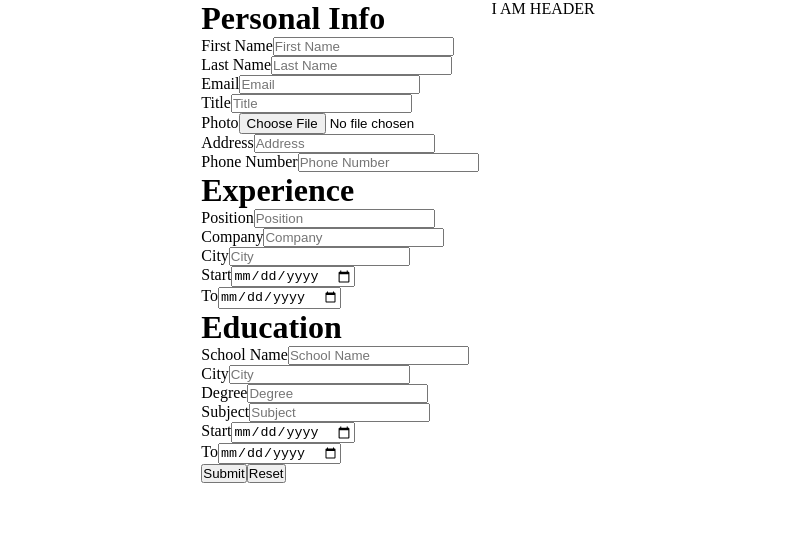
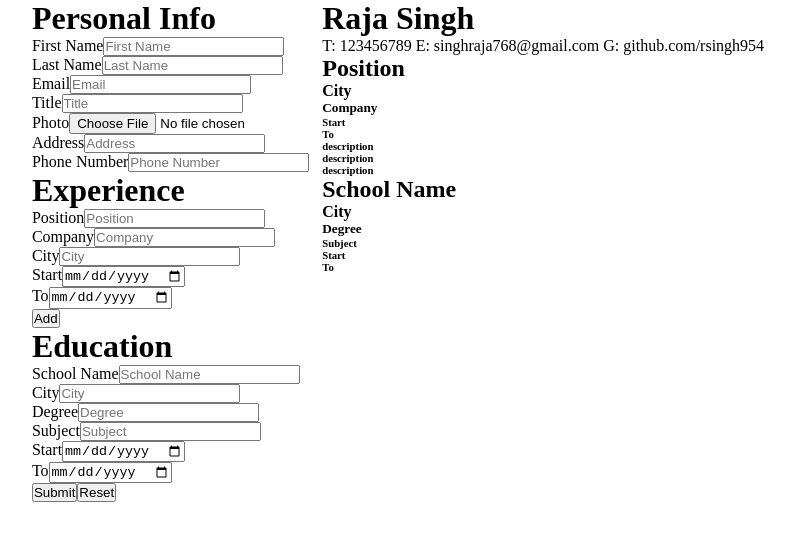
Before and after one commit to rsingh954/CV-Generator, a React (Create React App) app: page / in a window 1280 px wide. Shown: the top 540 px of the page, without its empty margins (242-1037 px from the left). Built offline with nearby package versions, Linux system fonts and the light colour scheme.

Commit message:
fixed onChange event for experience

```diff
--- a/src/components/CV/CV.tsx
+++ b/src/components/CV/CV.tsx
@@ -5,9 +5,31 @@ const CV: React.FC<Props> = ({ data }) => {
   return (
     <div className="cvWrapper">
       <div className="header">
-        I AM HEADER
+        <h1>Raja Singh</h1>
+        <div className="contact">
+          <span className="telephone">T: 123456789 </span>
+          <span className="telephone">E: singhraja768@gmail.com </span>
+          <span className="telephone">G: github.com/rsingh954 </span>
+        </div>
       </div>
-
+      <div className="experience">
+        <h2>Position</h2>
+        <h4>City</h4>
+        <h5>Company</h5>
+        <h6>Start</h6>
+        <h6>To</h6>
+        <h6>description</h6>
+        <h6>description</h6>
+        <h6>description</h6>
+      </div>
+      <div className="education">
+        <h2>School Name</h2>
+        <h4>City</h4>
+        <h5>Degree</h5>
+        <h6>Subject</h6>
+        <h6>Start</h6>
+        <h6>To</h6>
+      </div>
     </div>
   )
 }
--- a/src/components/forms/Experience.tsx
+++ b/src/components/forms/Experience.tsx
@@ -1,14 +1,20 @@
 import Input from "../../utilities/Input"
+import ExperienceItem from "./ExperienceItem"
 
 export default function Experience(props: any) {
+  const experience = props.formData.map((exp: any) => (
+      < ExperienceItem
+        key={exp.id}
+        formData={exp}
+        id={exp.id}
+        onChange={props.handleChanges}
+      />
+  ))
+
   return (
     <div className="experience">
-      <h1>Experience</h1>
-      <Input value={props.formData.position} onChange={(e: any) => props.handleChanges(e)} type="text" name="position" placeholder="Position" />
-      <Input value={props.formData.company} onChange={(e: any) => props.handleChanges(e)} name="company" type="text" placeholder="Company" />
-      <Input value={props.formData.city} onChange={(e: any) => props.handleChanges(e)} name="city" type="text" placeholder="City" />
-      <Input value={props.formData.start} onChange={(e: any) => props.handleChanges(e)} name="start" type="date" placeholder="Start" />
-      <Input value={props.formData.to} onChange={(e: any) => props.handleChanges(e)} name='to' type='date' placeholder="To" />
+      {experience}
+      <button type="button" onClick={props.handleAddExperience}>Add </button>
     </div>
   )
 }
--- /dev/null
+++ b/src/components/forms/ExperienceItem.tsx
@@ -0,0 +1,15 @@
+import Input from "../../utilities/Input"
+function ExperienceItem(props: any) {
+  return (
+    <>
+      <h1>Experience</h1>
+      <Input value={props.formData.position} onChange={(e: any) => props.onChange(e, props.id)} type="text" name="position" placeholder="Position" />
+      <Input value={props.formData.company} onChange={(e: any) => props.onChange(e, props.id)} name="company" type="text" placeholder="Company" />
+      <Input value={props.formData.city} onChange={(e: any) => props.onChange(e, props.id)} name="city" type="text" placeholder="City" />
+      <Input value={props.formData.start} onChange={(e: any) => props.onChange(e, props.id)} name="start" type="date" placeholder="Start" />
+      <Input value={props.formData.to} onChange={(e: any) => props.onChange(e, props.id)} name='to' type='date' placeholder="To" />
+    </>
+  )
+}
+
+export default ExperienceItem
--- a/src/components/forms/Form.tsx
+++ b/src/components/forms/Form.tsx
@@ -38,20 +38,20 @@ const Form: React.FC = () => {
       },
     }))
   }
-  const handleExperienceChanges = (e: React.ChangeEvent<HTMLInputElement>) => {
-    e.preventDefault()
-    const { name, value, type } = e.target
-    if (type === 'file') {
-      return
-    }
-    setFormData((prevState) => ({
-      ...prevState,
-      experience: {
-        ...prevState.experience,
-        [name]: value
-      },
-    }))
+  const handleChangeExperience = (e: React.ChangeEvent<HTMLInputElement>, id: number) => {
+    const { name, value } = e.target
+
+    setFormData((prevState) => {
+      const newExperience = prevState.experience.map((experienceItem) => {
+        if (experienceItem.id === id) {
+          return { ...experienceItem, [name]: value }
+        }
+        return experienceItem
+      })
+      return { ...prevState, experience: [...newExperience] }
+    })
   }
+
   const handleEducationChanges = (e: React.ChangeEvent<HTMLInputElement>) => {
     e.preventDefault()
     const { name, value, type } = e.target
@@ -66,6 +66,23 @@ const Form: React.FC = () => {
       },
     }))
   }
+  const handleAddExperience = () => {
+    setFormData((prevState) => ({
+      ...prevState,
+      experience: [
+        ...prevState.experience,
+        {
+          id: Date.now(),
+          position: '',
+          company: '',
+          city: '',
+          start: '',
+          to: '',
+        },
+      ],
+    }))
+  }
+
   const handleChangeFile = (e: any) => {
     const { name } = e.target
     const file = e.target.files[0]
@@ -88,8 +105,8 @@ const Form: React.FC = () => {
     <div className='appWrapper'>
       <form onSubmit={handleSubmit}>
         <Personal formData={formData} handleChanges={handlePersonalChanges} />
-        <Experience formData={formData} handleChanges={handleExperienceChanges} />
-        <Education formData={formData} handleChanges={handleEducationChanges} />
+        <Experience handleAddExperience={handleAddExperience} formData={formData.experience} handleChanges={handleChangeExperience} />
+        <Education formData={formData.education} handleChanges={handleEducationChanges} />
         <button type='submit'>Submit</button>
         <button type='reset' onClick={() => setFormData(emptyFormData)}>Reset</button>
       </form>
```
